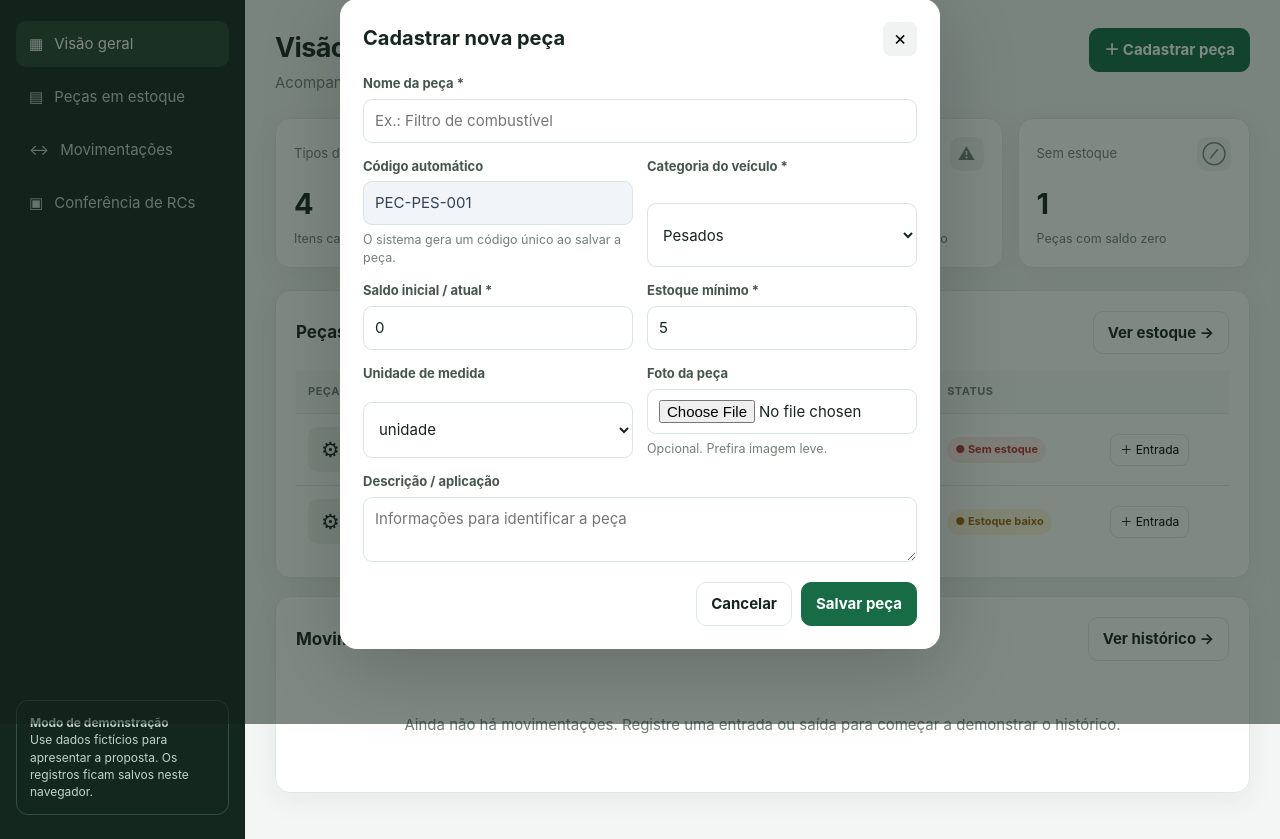
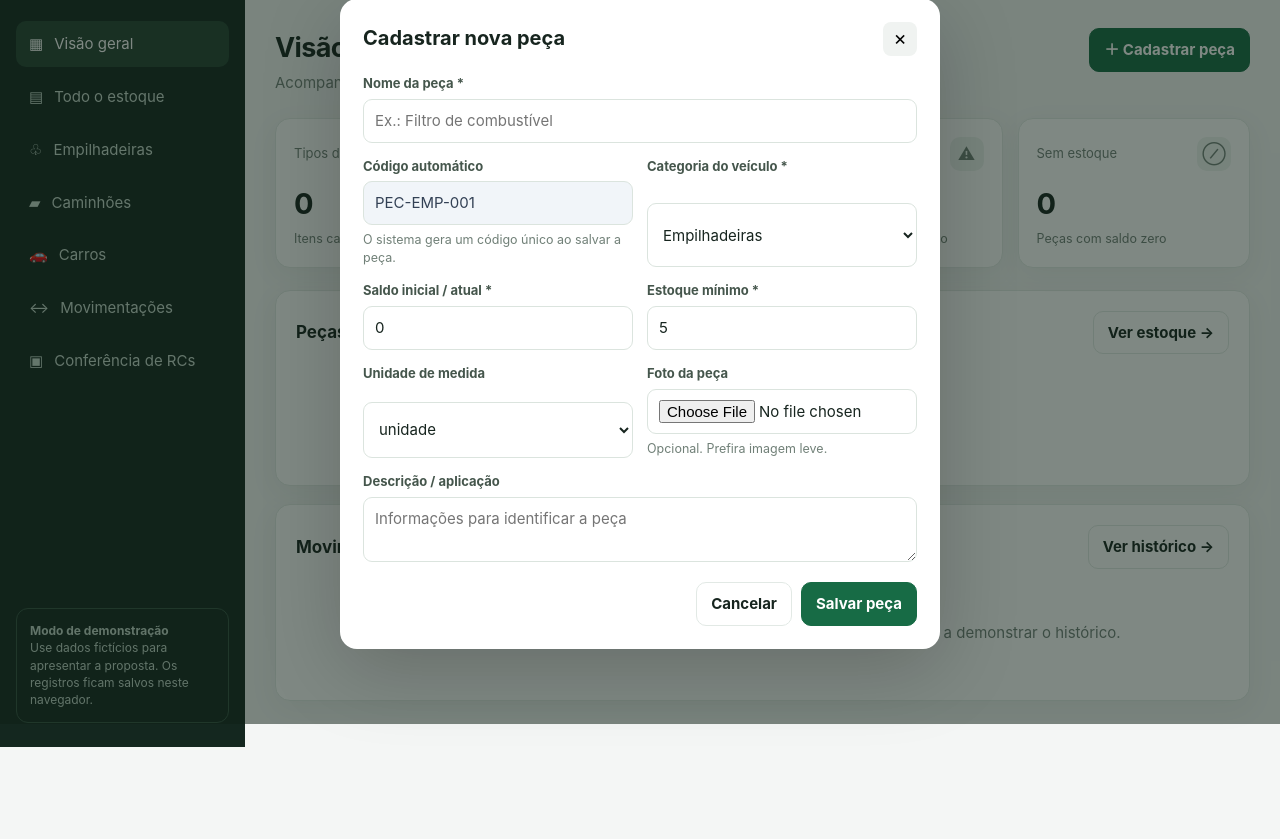
Before and after one commit to Eduardo-maia18/Frotas.stocks, a plain HTML site: page index.html in a window 1280 px wide. Both pictures are taken after a click on the button "＋ Cadastrar peça". Shown: the part 76-915 px from the top of the page. After the commit the page ends 823 px from the top, so only its background shows below. Drawn offline with Linux system fonts and the light colour scheme.

Commit message:
Add files via upload

```diff
--- a/index.html
+++ b/index.html
@@ -21,7 +21,10 @@
   <div class="brand"><div class="logo">⚙</div><div><strong>FrotaStock</strong><small>Controle de peças</small></div></div>
   <nav class="nav" aria-label="Navegação">
     <button class="active" data-view="dashboard">▦ <span>Visão geral</span></button>
-    <button data-view="stock">▤ <span>Peças em estoque</span></button>
+    <button data-view="stock">▤ <span>Todo o estoque</span></button>
+    <button data-view="forklifts">♧ <span>Empilhadeiras</span></button>
+    <button data-view="trucks">▰ <span>Caminhões</span></button>
+    <button data-view="cars">🚗 <span>Carros</span></button>
     <button data-view="history">↔ <span>Movimentações</span></button>
     <button data-view="rcs">▣ <span>Conferência de RCs</span></button>
   </nav>
@@ -45,10 +48,22 @@
     <section id="stock" class="hidden">
       <div class="pagehead"><div><h1>Peças em estoque</h1><p>Consulte saldos, categorias e status de reposição.</p></div><button class="btn primary" onclick="openPartModal()">＋ Cadastrar peça</button></div>
       <div class="panel">
-        <div class="filters"><div class="searchwrap"><span>⌕</span><input id="search" class="search" placeholder="Buscar por nome, código ou descrição…" oninput="renderStock()"></div><select id="catFilter" onchange="renderStock()"><option value="">Todas as categorias</option><option>Leves</option><option>Pesados</option><option>Extrapesados</option></select><select id="statusFilter" onchange="renderStock()"><option value="">Todos os status</option><option value="ok">Disponível</option><option value="low">Estoque baixo</option><option value="out">Sem estoque</option></select></div>
+        <div class="filters"><div class="searchwrap"><span>⌕</span><input id="search" class="search" placeholder="Buscar por nome, código ou descrição…" oninput="renderStock()"></div><select id="catFilter" onchange="renderStock()"><option value="">Todas as categorias</option><option>Empilhadeiras</option><option>Caminhões</option><option>Carros</option></select><select id="statusFilter" onchange="renderStock()"><option value="">Todos os status</option><option value="ok">Disponível</option><option value="low">Estoque baixo</option><option value="out">Sem estoque</option></select></div>
         <div class="tablewrap"><table><thead><tr><th>Peça</th><th>Categoria</th><th>Saldo</th><th>Estoque mínimo</th><th>Status</th><th>Ações</th></tr></thead><tbody id="stockRows"></tbody></table></div>
         <div class="footnote">As quantidades deste protótipo são demonstrativas. Confira os registros antes de usar em qualquer processo real.</div>
       </div>
+    </section>
+    <section id="forklifts" class="hidden">
+      <div class="pagehead"><div><h1>Estoque de empilhadeiras</h1><p>Peças exclusivas das empilhadeiras, separadas dos demais veículos.</p></div><button class="btn primary" onclick="openPartModalForCategory('Empilhadeiras')">＋ Cadastrar peça</button></div>
+      <div class="panel"><div class="filters"><div class="searchwrap"><span>⌕</span><input id="searchForklifts" class="search" placeholder="Buscar peça ou código…" oninput="renderCategoryStock('forklifts','Empilhadeiras')"></div><select id="statusForklifts" onchange="renderCategoryStock('forklifts','Empilhadeiras')"><option value="">Todos os status</option><option value="ok">Disponível</option><option value="low">Estoque baixo</option><option value="out">Sem estoque</option></select></div><div class="tablewrap"><table><thead><tr><th>Peça</th><th>Categoria</th><th>Saldo</th><th>Estoque mínimo</th><th>Status</th><th>Ações</th></tr></thead><tbody id="forkliftsRows"></tbody></table></div></div>
+    </section>
+    <section id="trucks" class="hidden">
+      <div class="pagehead"><div><h1>Estoque de caminhões</h1><p>Peças de caminhões organizadas em uma página exclusiva.</p></div><button class="btn primary" onclick="openPartModalForCategory('Caminhões')">＋ Cadastrar peça</button></div>
+      <div class="panel"><div class="filters"><div class="searchwrap"><span>⌕</span><input id="searchTrucks" class="search" placeholder="Buscar peça ou código…" oninput="renderCategoryStock('trucks','Caminhões')"></div><select id="statusTrucks" onchange="renderCategoryStock('trucks','Caminhões')"><option value="">Todos os status</option><option value="ok">Disponível</option><option value="low">Estoque baixo</option><option value="out">Sem estoque</option></select></div><div class="tablewrap"><table><thead><tr><th>Peça</th><th>Categoria</th><th>Saldo</th><th>Estoque mínimo</th><th>Status</th><th>Ações</th></tr></thead><tbody id="trucksRows"></tbody></table></div></div>
+    </section>
+    <section id="cars" class="hidden">
+      <div class="pagehead"><div><h1>Estoque de carros</h1><p>Peças dos veículos leves organizadas separadamente.</p></div><button class="btn primary" onclick="openPartModalForCategory('Carros')">＋ Cadastrar peça</button></div>
+      <div class="panel"><div class="filters"><div class="searchwrap"><span>⌕</span><input id="searchCars" class="search" placeholder="Buscar peça ou código…" oninput="renderCategoryStock('cars','Carros')"></div><select id="statusCars" onchange="renderCategoryStock('cars','Carros')"><option value="">Todos os status</option><option value="ok">Disponível</option><option value="low">Estoque baixo</option><option value="out">Sem estoque</option></select></div><div class="tablewrap"><table><thead><tr><th>Peça</th><th>Categoria</th><th>Saldo</th><th>Estoque mínimo</th><th>Status</th><th>Ações</th></tr></thead><tbody id="carsRows"></tbody></table></div></div>
     </section>
     <section id="history" class="hidden">
       <div class="pagehead"><div><h1>Histórico de movimentações</h1><p>Consulte entradas e saídas registradas neste navegador.</p></div><button class="btn" onclick="exportCSV()">↓ Exportar CSV</button></div>
@@ -75,13 +90,8 @@
 </div>
 <div id="modalRoot"></div>
 <script>
-const KEY='frotastock_demo_v1';
-const seedParts=[
-{id:1,name:'Filtro de óleo',code:'PEC-001',desc:'Filtro para manutenção preventiva do motor',cat:'Pesados',qty:24,min:8,img:'',unit:'unidade'},
-{id:2,name:'Pastilha de freio',code:'PEC-002',desc:'Componente do sistema de freios',cat:'Leves',qty:4,min:6,img:'',unit:'jogo'},
-{id:3,name:'Filtro de ar',code:'PEC-003',desc:'Elemento filtrante de admissão',cat:'Extrapesados',qty:0,min:5,img:'',unit:'unidade'},
-{id:4,name:'Correia do motor',code:'PEC-004',desc:'Correia de acionamento do motor',cat:'Pesados',qty:12,min:4,img:'',unit:'unidade'}
-];
+const KEY='frotastock_demo_v2';
+const seedParts=[];
 let data=loadData();
 function loadData(){try{const x=JSON.parse(localStorage.getItem(KEY));if(x&&Array.isArray(x.parts)&&Array.isArray(x.moves))return x}catch(e){}return {parts:seedParts,moves:[]}}
 function save(){try{localStorage.setItem(KEY,JSON.stringify(data))}catch(e){toast('Não foi possível salvar. A imagem pode ser grande demais; tente uma imagem menor.');}}
@@ -89,7 +99,7 @@ function generatePartCode(name,cat){
   const normalized=String(name||'').normalize('NFD').replace(/[\\u0300-\\u036f]/g,'').toUpperCase();
   const firstWord=(normalized.match(/[A-Z0-9]+/)||['PEC'])[0];
   const partPrefix=firstWord.slice(0,3).padEnd(3,'X');
-  const categoryPrefix=({'Leves':'LEV','Pesados':'PES','Extrapesados':'EXT'})[cat]||'GER';
+  const categoryPrefix=({'Empilhadeiras':'EMP','Caminhões':'CAM','Carros':'CAR'})[cat]||'GER';
   let n=1,code='';
   do{code=`${partPrefix}-${categoryPrefix}-${String(n).padStart(3,'0')}`;n++}
   while(data.parts.some(item=>item.code.toUpperCase()===code.toUpperCase()));
@@ -100,20 +110,22 @@ function status(p){return p.qty===0?'out':p.qty<=p.min?'low':'ok'}
 function statusHTML(p){const s=status(p);return `<span class="pill ${s}">${s==='out'?'● Sem estoque':s==='low'?'● Estoque baixo':'● Disponível'}</span>`}
 function photo(p){return p.img?`<img class="pieceimg" src="${p.img}" alt="">`:`<div class="pieceimg">⚙</div>`}
 function pieceHTML(p){return `<div class="piece">${photo(p)}<div><strong>${escapeHTML(p.name)}</strong><small>${escapeHTML(p.code)}${p.desc?' · '+escapeHTML(p.desc):''}</small></div></div>`}
-function showView(view){document.querySelectorAll('main section').forEach(s=>s.classList.add('hidden'));document.getElementById(view).classList.remove('hidden');document.querySelectorAll('.nav button').forEach(b=>b.classList.toggle('active',b.dataset.view===view));document.getElementById('crumb').textContent=({dashboard:'Visão geral',stock:'Peças em estoque',history:'Movimentações',rcs:'Conferência de RCs'})[view];if(view==='stock')renderStock();if(view==='history')renderHistory();window.scrollTo(0,0)}
+function showView(view){document.querySelectorAll('main section').forEach(s=>s.classList.add('hidden'));document.getElementById(view).classList.remove('hidden');document.querySelectorAll('.nav button').forEach(b=>b.classList.toggle('active',b.dataset.view===view));document.getElementById('crumb').textContent=({dashboard:'Visão geral',stock:'Todo o estoque',forklifts:'Empilhadeiras',trucks:'Caminhões',cars:'Carros',history:'Movimentações',rcs:'Conferência de RCs'})[view];if(view==='stock')renderStock();if(view==='forklifts')renderCategoryStock('forklifts','Empilhadeiras');if(view==='trucks')renderCategoryStock('trucks','Caminhões');if(view==='cars')renderCategoryStock('cars','Carros');if(view==='history')renderHistory();window.scrollTo(0,0)}
 document.querySelectorAll('.nav button').forEach(b=>b.addEventListener('click',()=>showView(b.dataset.view)));
 function toast(msg){const el=document.getElementById('notice');el.textContent=msg;el.classList.remove('hidden');clearTimeout(window.toastTimer);window.toastTimer=setTimeout(()=>el.classList.add('hidden'),5000)}
-function render(){renderStats();renderAttention();renderRecent();renderStock();renderHistory()}
+function render(){renderStats();renderAttention();renderRecent();renderStock();renderCategoryStock('forklifts','Empilhadeiras');renderCategoryStock('trucks','Caminhões');renderCategoryStock('cars','Carros');renderHistory()}
 function renderStats(){document.getElementById('s-types').textContent=data.parts.length;document.getElementById('s-units').textContent=data.parts.reduce((a,p)=>a+p.qty,0);document.getElementById('s-low').textContent=data.parts.filter(p=>p.qty>0&&p.qty<=p.min).length;document.getElementById('s-out').textContent=data.parts.filter(p=>p.qty===0).length}
 function renderAttention(){let list=data.parts.filter(p=>status(p)!=='ok').sort((a,b)=>a.qty-b.qty);const el=document.getElementById('attention');if(!list.length){el.innerHTML='<div class="empty">Tudo certo: nenhuma peça abaixo do mínimo.</div>';return}el.innerHTML=`<div class="tablewrap"><table><thead><tr><th>Peça</th><th>Categoria</th><th>Saldo</th><th>Status</th><th></th></tr></thead><tbody>${list.slice(0,5).map(p=>`<tr><td>${pieceHTML(p)}</td><td>${escapeHTML(p.cat)}</td><td><strong>${p.qty} ${escapeHTML(p.unit||'un.')}</strong></td><td>${statusHTML(p)}</td><td><button class="iconbtn" onclick="openMoveModal(${p.id},'Entrada')">＋ Entrada</button></td></tr>`).join('')}</tbody></table></div>`}
 function renderRecent(){const el=document.getElementById('recent');if(!data.moves.length){el.innerHTML='<div class="empty">Ainda não há movimentações. Registre uma entrada ou saída para começar a demonstrar o histórico.</div>';return}el.innerHTML=data.moves.slice(0,4).map(moveHTML).join('')}
 function renderStock(){const body=document.getElementById('stockRows');if(!body)return;const q=(document.getElementById('search')?.value||'').toLowerCase();const cat=document.getElementById('catFilter')?.value||'';const st=document.getElementById('statusFilter')?.value||'';const list=data.parts.filter(p=>(!cat||p.cat===cat)&&(!st||status(p)===st)&&(p.name+' '+p.code+' '+p.desc).toLowerCase().includes(q));if(!list.length){body.innerHTML=`<tr><td colspan="6"><div class="empty">Nenhuma peça encontrada.</div></td></tr>`;return}body.innerHTML=list.map(p=>`<tr><td>${pieceHTML(p)}</td><td>${escapeHTML(p.cat)}</td><td><strong>${p.qty}</strong> ${escapeHTML(p.unit||'un.')}</td><td>${p.min}</td><td>${statusHTML(p)}</td><td><div class="rowactions"><button class="iconbtn" title="Registrar entrada" onclick="openMoveModal(${p.id},'Entrada')">＋</button><button class="iconbtn" title="Registrar saída" onclick="openMoveModal(${p.id},'Saída')">−</button><button class="iconbtn" title="Editar peça" onclick="openPartModal(${p.id})">Editar</button></div></td></tr>`).join('')}
+function renderCategoryStock(view,category){const body=document.getElementById(view+'Rows');if(!body)return;const suffix=({forklifts:'Forklifts',trucks:'Trucks',cars:'Cars'})[view];const q=(document.getElementById('search'+suffix)?.value||'').toLowerCase();const st=document.getElementById('status'+suffix)?.value||'';const list=data.parts.filter(p=>p.cat===category&&(!st||status(p)===st)&&(p.name+' '+p.code+' '+p.desc).toLowerCase().includes(q));if(!list.length){body.innerHTML=`<tr><td colspan="6"><div class="empty">Nenhuma peça cadastrada nesta categoria. Use “Cadastrar peça” para começar.</div></td></tr>`;return}body.innerHTML=list.map(p=>`<tr><td>${pieceHTML(p)}</td><td>${escapeHTML(p.cat)}</td><td><strong>${p.qty}</strong> ${escapeHTML(p.unit||'un.')}</td><td>${p.min}</td><td>${statusHTML(p)}</td><td><div class="rowactions"><button class="iconbtn" title="Registrar entrada" onclick="openMoveModal(${p.id},'Entrada')">＋</button><button class="iconbtn" title="Registrar saída" onclick="openMoveModal(${p.id},'Saída')">−</button><button class="iconbtn" title="Editar peça" onclick="openPartModal(${p.id})">Editar</button></div></td></tr>`).join('')}
+function openPartModalForCategory(category){openPartModal(null,category)}
 function moveHTML(m){return `<div class="historyline"><div class="moveicon ${m.type==='Entrada'?'in':'out'}">${m.type==='Entrada'?'↓':'↑'}</div><div><strong>${escapeHTML(m.name)} <span style="font-weight:500;color:var(--muted)">(${escapeHTML(m.code)})</span></strong><small>${escapeHTML(m.date)} · ${escapeHTML(m.user||'Usuário demonstrativo')}${m.note?' · '+escapeHTML(m.note):''}</small><div style="font-size:12px;color:var(--muted);margin-top:4px">Saldo anterior: ${m.before} · Saldo posterior: ${m.after}</div></div><div class="historyqty" style="color:${m.type==='Entrada'?'var(--green)':'var(--red)'}">${m.type==='Entrada'?'+':'−'}${m.qty}</div></div>`}
 function renderHistory(){const el=document.getElementById('historyRows');if(!el)return;const q=(document.getElementById('historySearch')?.value||'').toLowerCase();const type=document.getElementById('historyType')?.value||'';const list=data.moves.filter(m=>(!type||m.type===type)&&(m.name+' '+m.code+' '+m.note).toLowerCase().includes(q));el.innerHTML=list.length?list.map(moveHTML).join(''):'<div class="empty">Nenhuma movimentação corresponde à pesquisa.</div>'}
-function openPartModal(id){const p=id?data.parts.find(x=>x.id===id):null;const root=document.getElementById('modalRoot');root.innerHTML=`<div class="modalback" onclick="if(event.target===this)closeModal()"><div class="modal"><div class="modalhead"><h2>${p?'Editar peça':'Cadastrar nova peça'}</h2><button class="close" onclick="closeModal()">×</button></div><form id="partForm"><div class="formgrid">
+function openPartModal(id,categoryPreset){const p=id?data.parts.find(x=>x.id===id):null;const selectedCategory=p?.cat||categoryPreset||'Empilhadeiras';const root=document.getElementById('modalRoot');root.innerHTML=`<div class="modalback" onclick="if(event.target===this)closeModal()"><div class="modal"><div class="modalhead"><h2>${p?'Editar peça':'Cadastrar nova peça'}</h2><button class="close" onclick="closeModal()">×</button></div><form id="partForm"><div class="formgrid">
 <div class="field span2"><label>Nome da peça *</label><input name="name" required maxlength="100" value="${escapeHTML(p?.name||'')}" placeholder="Ex.: Filtro de combustível"></div>
 <div class="field"><label>Código automático</label><input name="code" required maxlength="40" value="${escapeHTML(p?.code||'')}" placeholder="Gerado automaticamente" readonly style="background:#f1f5f9;color:#334155"><small style="color:var(--muted)">O sistema gera um código único ao salvar a peça.</small></div>
-<div class="field"><label>Categoria do veículo *</label><select name="cat"><option ${p?.cat==='Leves'?'selected':''}>Leves</option><option ${(!p||p.cat==='Pesados')?'selected':''}>Pesados</option><option ${p?.cat==='Extrapesados'?'selected':''}>Extrapesados</option></select></div>
+<div class="field"><label>Categoria do veículo *</label><select name="cat"><option ${selectedCategory==='Empilhadeiras'?'selected':''}>Empilhadeiras</option><option ${selectedCategory==='Caminhões'?'selected':''}>Caminhões</option><option ${selectedCategory==='Carros'?'selected':''}>Carros</option></select></div>
 <div class="field"><label>Saldo inicial / atual *</label><input name="qty" type="number" min="0" step="1" required value="${p?.qty??0}"></div>
 <div class="field"><label>Estoque mínimo *</label><input name="min" type="number" min="0" step="1" required value="${p?.min??5}"></div>
 <div class="field"><label>Unidade de medida</label><select name="unit">${['unidade','jogo','caixa','litro','par','kit','metro'].map(u=>`<option ${p?.unit===u?'selected':''}>${u}</option>`).join('')}</select></div>
```
